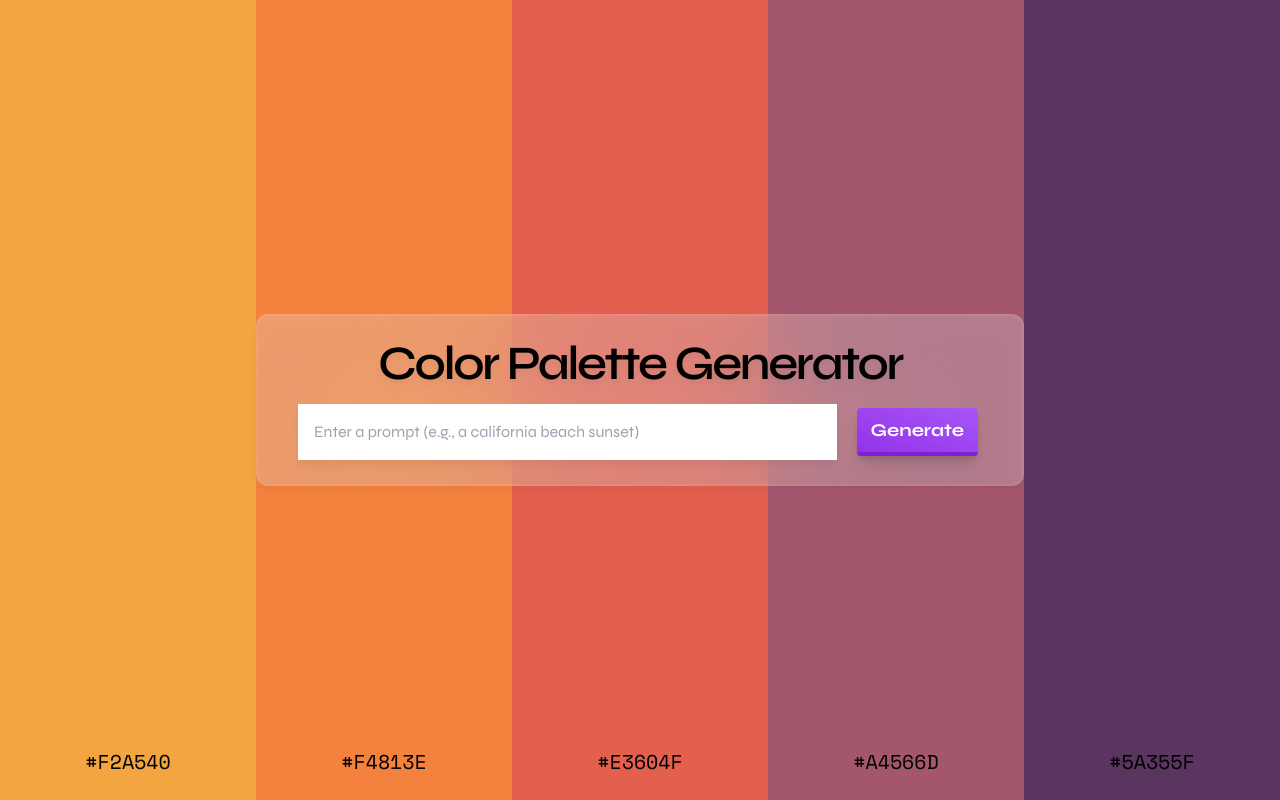
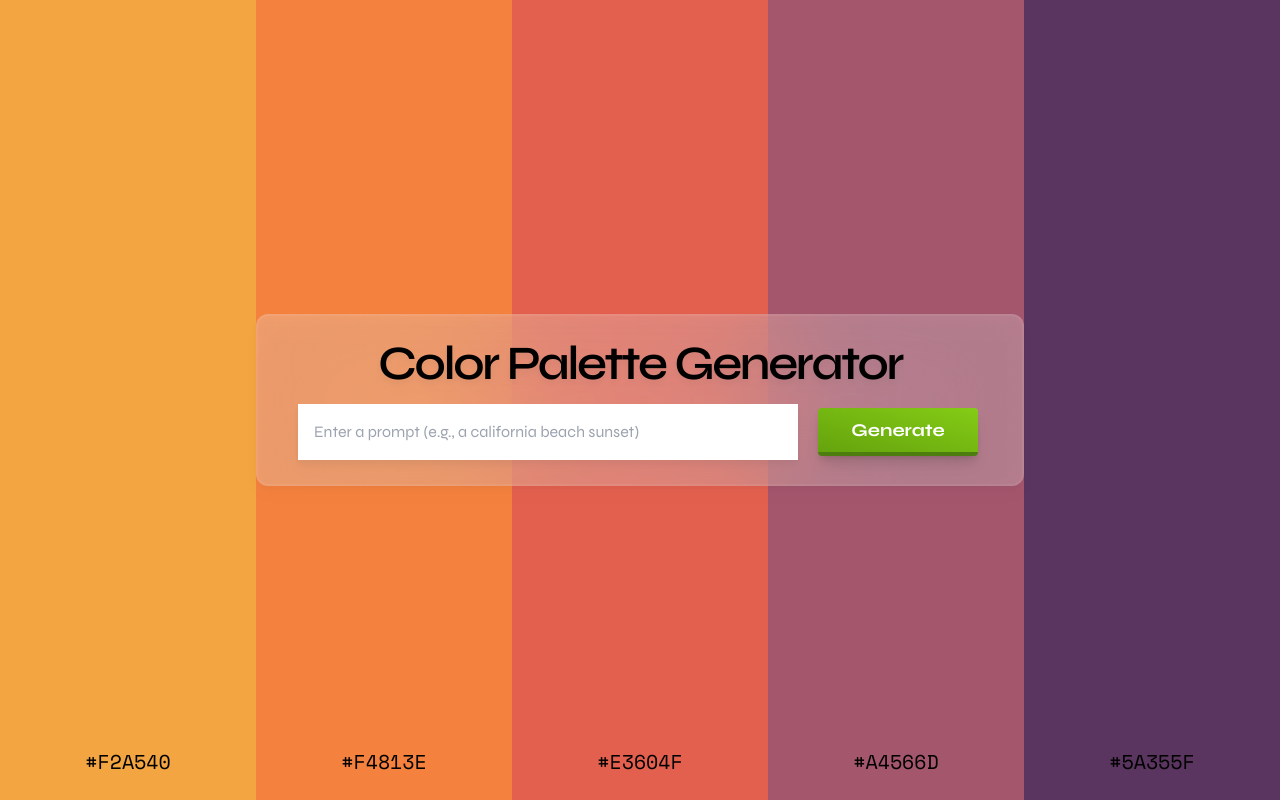
Before and after one commit to cjsidler/color-palette-generator, a Next.js app: page / in a window 1280 px wide. Built offline with nearby package versions, Linux system fonts and the light colour scheme.

Commit message:
button styles

```diff
--- a/src/app/page.tsx
+++ b/src/app/page.tsx
@@ -52,7 +52,7 @@ export default function Home() {
                         Color Palette Generator
                     </h1>
                     <form action="" onSubmit={handleSubmit} className="mt-4">
-                        <div className="flex justify-between px-4">
+                        <div className="flex flex-wrap justify-between px-4">
                             <input
                                 type="text"
                                 className="font-syne flex-grow mr-4 pl-4 pr-2 py-2 text-gray-400"
@@ -61,7 +61,11 @@ export default function Home() {
                             <button
                                 type="submit"
                                 disabled={isLoading}
-                                className="rounded relative inline-flex group items-center justify-center px-3.5 py-2 m-1 cursor-pointer border-b-4 active:border-purple-600 active:shadow-none shadow-lg bg-gradient-to-tr from-purple-600 to-purple-500 border-purple-700 text-white"
+                                className={`rounded relative inline-flex group items-center justify-center w-40 px-3.5 py-2 m-1 cursor-pointer border-b-4  active:shadow-none shadow-lg bg-gradient-to-tr ${
+                                    isLoading
+                                        ? "from-gray-400  to-gray-300 border-gray-500"
+                                        : "from-lime-600  to-lime-500 border-lime-700"
+                                } text-white`}
                             >
                                 <span className="relative font-syne text-lg font-bold">
                                     {isLoading ? "Loading..." : "Generate"}
```
